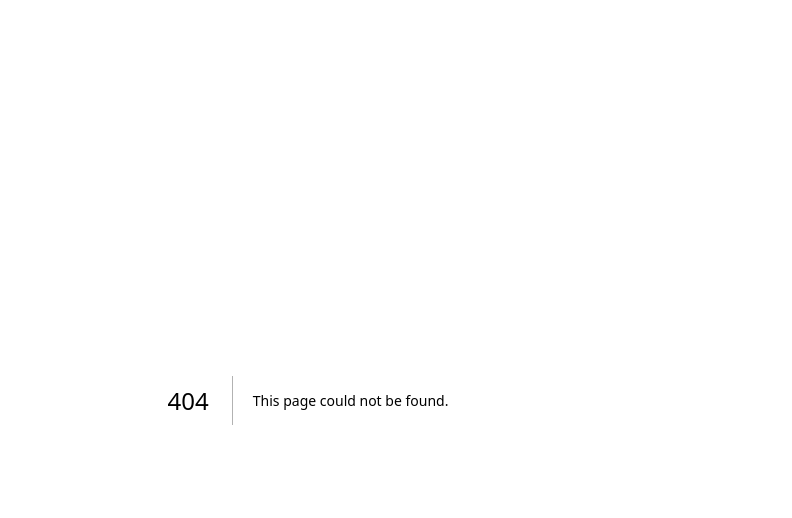
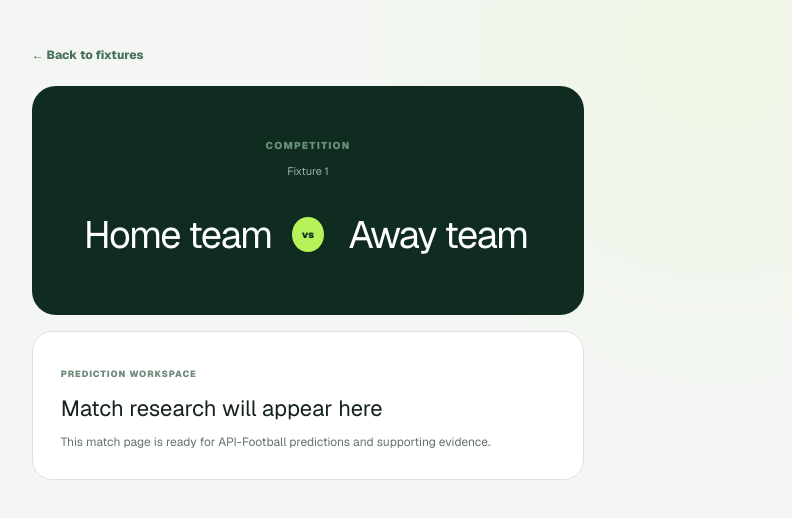
Before and after one commit to OutstandingVick/suode, a Next.js app: page /fixtures/1 in a window 1280 px wide. Before the commit this address had no page. Shown: the top 518 px of the page, without its empty margins (332-1124 px from the left). Built offline with nearby package versions, Linux system fonts and the light colour scheme.

Commit message:
feat: open fixtures in a match details page

```diff
--- /dev/null
+++ b/src/app/fixtures/[id]/page.tsx
@@ -0,0 +1,38 @@
+import Link from "next/link";
+import { notFound } from "next/navigation";
+
+function queryValue(value: string | string[] | undefined, fallback: string): string {
+  return typeof value === "string" && value.trim() ? value : fallback;
+}
+
+export default async function FixturePage({ params, searchParams }: PageProps<"/fixtures/[id]">) {
+  const { id } = await params;
+  const query = await searchParams;
+
+  if (!/^\d+$/.test(id)) notFound();
+
+  const home = queryValue(query.home, "Home team");
+  const away = queryValue(query.away, "Away team");
+  const league = queryValue(query.league, "Competition");
+  const kickoff = queryValue(query.kickoff, "");
+
+  return (
+    <main className="match-page">
+      <Link className="match-back" href="/#fixtures">← Back to fixtures</Link>
+      <section className="match-hero">
+        <span className="section-kicker">{league}</span>
+        <p>{kickoff ? new Intl.DateTimeFormat("en-NG", { dateStyle: "full", timeStyle: "short", timeZone: "Africa/Lagos" }).format(new Date(kickoff)) : `Fixture ${id}`}</p>
+        <div className="match-teams">
+          <h1>{home}</h1>
+          <span>vs</span>
+          <h1>{away}</h1>
+        </div>
+      </section>
+      <section className="prediction-placeholder">
+        <span>Prediction workspace</span>
+        <h2>Match research will appear here</h2>
+        <p>This match page is ready for API-Football predictions and supporting evidence.</p>
+      </section>
+    </main>
+  );
+}
--- a/src/app/globals.css
+++ b/src/app/globals.css
@@ -222,7 +222,8 @@ button { cursor: pointer; }
 .fixture-filters label { color: #75827b; display: flex; flex-direction: column; font-size: 9px; font-weight: 800; gap: 6px; letter-spacing: .08em; text-transform: uppercase; }
 .fixture-filters input, .fixture-filters select { background: #f6f8f5; border: 1px solid #dfe5e0; border-radius: 9px; color: var(--ink); font: inherit; font-size: 11px; height: 38px; padding: 0 10px; text-transform: none; }
 .fixtures-list { display: flex; flex-direction: column; gap: 8px; }
-.fixture-row { align-items: center; background: rgba(255,255,255,.9); border: 1px solid var(--line); border-radius: 14px; display: grid; gap: 16px; grid-template-columns: minmax(140px,1fr) minmax(300px,2fr) minmax(100px,.6fr); padding: 13px 16px; }
+.fixture-row { align-items: center; background: rgba(255,255,255,.9); border: 1px solid var(--line); border-radius: 14px; color: inherit; display: grid; gap: 16px; grid-template-columns: minmax(140px,1fr) minmax(300px,2fr) minmax(100px,.6fr); padding: 13px 16px; text-decoration: none; transition: border-color .16s ease, transform .16s ease; }
+.fixture-row:hover, .fixture-row:focus-visible { border-color: #9ebcaa; outline: none; transform: translateY(-1px); }
 .fixture-meta, .fixture-status { display: flex; flex-direction: column; gap: 4px; }
 .fixture-meta strong { font-size: 11px; }
 .fixture-meta span, .fixture-status span { color: #8a968f; font-size: 9px; }
@@ -240,6 +241,19 @@ button { cursor: pointer; }
 .fixture-skeletons { display: flex; flex-direction: column; gap: 8px; }
 .fixture-skeletons span { animation: fixture-pulse 1.2s ease-in-out infinite alternate; background: linear-gradient(90deg,#e8ede9,#f5f7f5,#e8ede9); border: 1px solid var(--line); border-radius: 14px; display: block; height: 70px; }
 @keyframes fixture-pulse { from { opacity: .55; } to { opacity: 1; } }
+
+.match-page { margin: 0 auto; max-width: 980px; min-height: 100vh; padding: 42px 24px 80px; }
+.match-back { color: #47705a; font-size: 12px; font-weight: 800; text-decoration: none; }
+.match-hero { background: var(--forest); border-radius: 24px; color: white; margin-top: 20px; padding: clamp(26px,5vw,52px); text-align: center; }
+.match-hero .section-kicker { justify-content: center; }
+.match-hero > p { color: #9fb1a8; font-size: 11px; margin: 10px 0 26px; }
+.match-teams { align-items: center; display: grid; gap: 20px; grid-template-columns: 1fr auto 1fr; }
+.match-teams h1 { font-size: clamp(22px,4vw,38px); letter-spacing: -.04em; margin: 0; }
+.match-teams span { background: var(--lime); border-radius: 50%; color: var(--forest); font-size: 10px; font-weight: 900; padding: 10px; }
+.prediction-placeholder { background: white; border: 1px solid var(--line); border-radius: 20px; margin-top: 16px; padding: 28px; }
+.prediction-placeholder > span { color: #6f8b7b; font-size: 9px; font-weight: 900; letter-spacing: .1em; text-transform: uppercase; }
+.prediction-placeholder h2 { font-size: 22px; margin: 8px 0; }
+.prediction-placeholder p { color: var(--muted); font-size: 12px; margin: 0; }
 
 @media (max-width: 1080px) {
   .stats-grid { grid-template-columns: repeat(2,minmax(0,1fr)); }
--- a/src/components/fixtures-panel.tsx
+++ b/src/components/fixtures-panel.tsx
@@ -1,6 +1,7 @@
 "use client";
 
 import { useEffect, useMemo, useState } from "react";
+import Link from "next/link";
 
 import type { Fixture, FixturesResponse } from "@/lib/football/fixtures";
 
@@ -127,11 +128,23 @@ export function FixturesPanel() {
       {state.kind === "ready" && filteredFixtures.length > 0 ? (
         <div className="fixtures-list">
           {filteredFixtures.map((item) => (
-            <article className="fixture-row" key={item.fixture.id}>
+            <Link
+              className="fixture-row"
+              href={{
+                pathname: `/fixtures/${item.fixture.id}`,
+                query: {
+                  home: item.teams.home.name,
+                  away: item.teams.away.name,
+                  league: item.league.name,
+                  kickoff: item.fixture.date,
+                },
+              }}
+              key={item.fixture.id}
+            >
               <div className="fixture-meta"><strong>{item.league.name}</strong><span>{item.league.country} · {item.league.round}</span></div>
               <div className="fixture-teams"><span>{item.teams.home.name}</span><b>{item.goals.home ?? "–"} : {item.goals.away ?? "–"}</b><span>{item.teams.away.name}</span></div>
               <div className={`fixture-status ${statusGroup(item)}`}><strong>{fixtureTime(item.fixture.date)}</strong><span>{item.fixture.status.long}</span></div>
-            </article>
+            </Link>
           ))}
         </div>
       ) : null}
```
